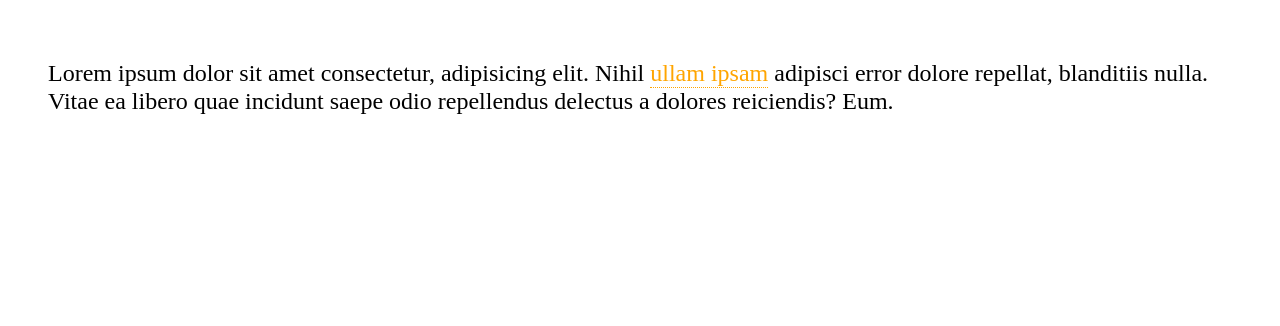
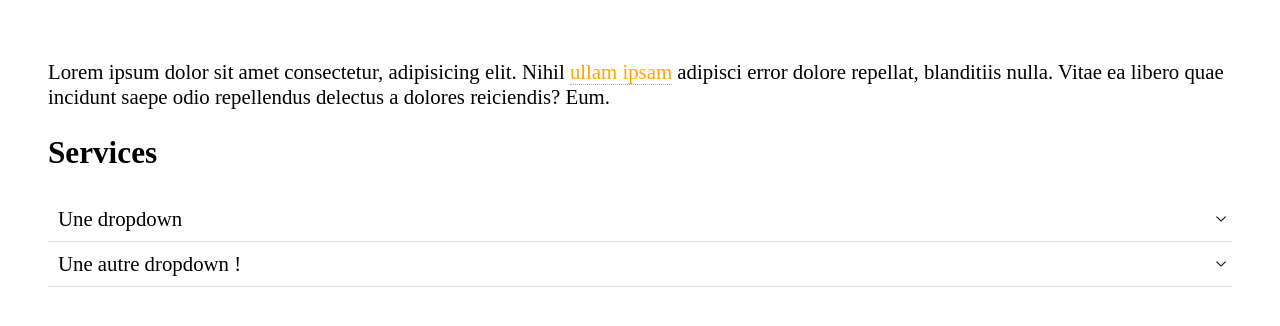
Before and after one commit to julienb86/UI-Library, a website built with webpack: page dist/index.html in a window 1280 px wide. Built offline with nearby package versions, Linux system fonts and the light colour scheme.

Commit message:
added dropdowns

```diff
--- a/scripts/app.js
+++ b/scripts/app.js
@@ -1,5 +1,13 @@
 import Tooltip from "./ui/styles/tooltip";
+import Dropdown from "./ui/styles/dropdown";
 
 const tooltip = new Tooltip(document.querySelector(".tooltip"));
 
+const dropdowns = document.querySelectorAll(".dropdown");
+
 tooltip.init();
+
+dropdowns.forEach(dropdown => {
+  const instance = new Dropdown(dropdown);
+  instance.init();
+});
--- a/scripts/test.css
+++ /dev/null
@@ -1,3 +0,0 @@
-body {
-  background-color: orange;
-}
--- /dev/null
+++ b/scripts/ui/styles/dropdown.css
@@ -0,0 +1,26 @@
+.dropdown .trigger {
+  border-bottom: 1px solid #ddd;
+  padding: 10px;
+  position: relative;
+  cursor: pointer;
+}
+
+.dropdown .trigger::after {
+  content: ">";
+  display: inline-block;
+  position: absolute;
+  right: 5px;
+  transform: rotate(90deg) scale(0.5, 1);
+  transition: transform 0.5s;
+  font-weight: bold;
+}
+.dropdown .trigger.active::after {
+  transform: rotate(-90deg) scale(0.5, 1);
+}
+
+.dropdown .content {
+  display: none;
+}
+.dropdown .content.active {
+  display: block;
+}
--- /dev/null
+++ b/scripts/ui/styles/dropdown.js
@@ -0,0 +1,17 @@
+import "./dropdown.css";
+class Dropdown {
+  constructor(container) {
+    this.container = container;
+    this.trigger = container.querySelector(".trigger");
+    this.content = container.querySelector(".content");
+  }
+
+  init() {
+    this.trigger.addEventListener("click", () => {
+      this.trigger.classList.toggle("active");
+      this.content.classList.toggle("active");
+    });
+  }
+}
+
+export default Dropdown;
```
Also changed, not shown: dist/index.html.
